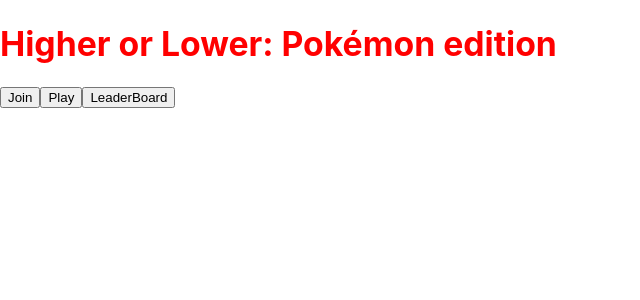
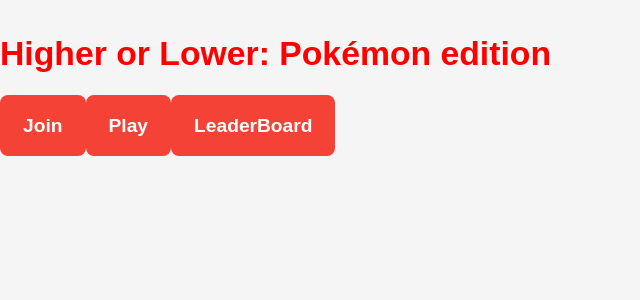
Before and after one commit to IntisarSKD/pokemon_higher_or_lower, a React (Create React App) app: page / in a window 1280 px wide. Shown: the top 300 px of the page, without its empty margins (0-640 px from the left). Built offline with nearby package versions, Linux system fonts and the light colour scheme.

Commit message:
added basic css to app.css

```diff
--- a/src/App.css
+++ b/src/App.css
@@ -53,3 +53,61 @@
     font-size: 200%; /* smaller font size */
   }
 }
+
+body {
+  background-color: #F5F5F5;
+  font-family: Arial, sans-serif;
+}
+
+.container {
+  max-width: 35em;
+  margin: 2em auto;
+  padding: 2em;
+  text-align: center;
+  background-color: #fff;
+  box-shadow: 0 0 4px rgba(0,0,0,.24);
+  border-radius: 8px;
+}
+
+h1 {
+  color: #f44336;
+  font-size: 3em;
+  margin-top: 1em;
+}
+
+.pokemon-image {
+  height: 150px;
+  margin: 1em;
+  border: 2px solid #f44336;
+  border-radius: 5px;
+}
+
+.higher-or-lower-buttons {
+  display: flex;
+  justify-content: center;
+  margin: 1em;
+  gap: 1em;
+}
+
+button {
+  font-size: 1.2rem;
+  font-weight: 600;
+  color: #fff;
+  background-color: #f44336;
+  border: none;
+  border-radius: 8px;
+  padding: 1em 1.2em;
+  transition: all .2s ease-in-out;
+}
+
+button:hover {
+  background-color: #f77d6b;
+  cursor: pointer;
+}
+
+.result {
+  margin-top: 1em;
+  font-size: 1.5em;
+  color: #f44336;
+  font-weight: 600;
+}
```
